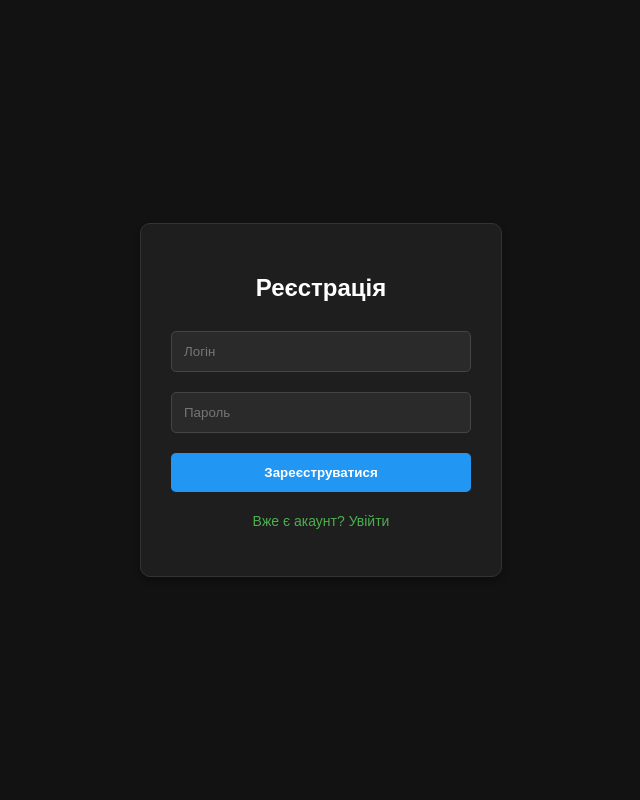
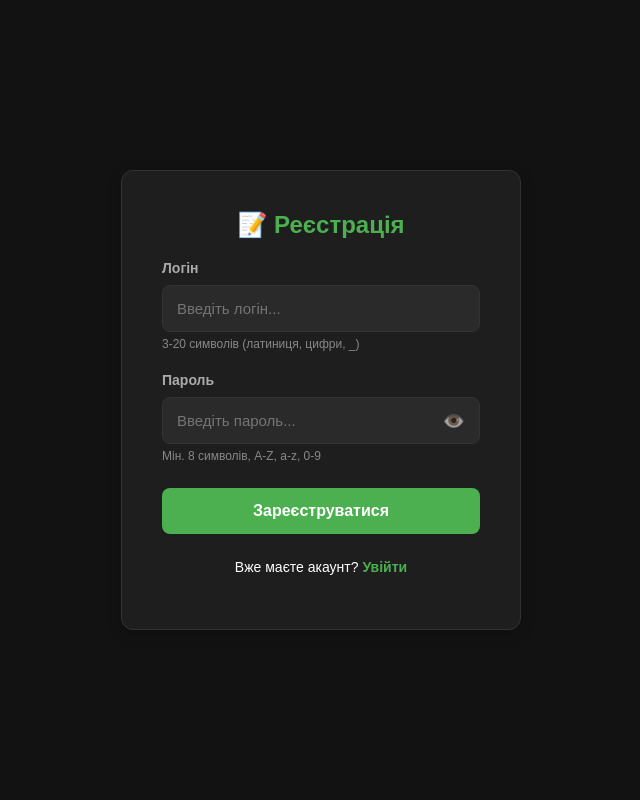
Before and after one commit to NekoHikka/Diplom, a Flask app: page /register in a window 1280 px wide. Shown: the whole page, without its empty margins (319-959 px from the left). Run offline with Flask 3, Linux system fonts and the light colour scheme; some libraries are stand-ins or nearby versions.

Commit message:
new register menu

```diff
--- a/app.py
+++ b/app.py
@@ -1,6 +1,7 @@
 import google.generativeai as genai
 from flask import session
 import os
+import re
 import requests
 import time
 from flask_wtf.csrf import CSRFProtect
@@ -111,12 +112,40 @@ def get_partner_id(user_id):
 def register():
     error = None
     if request.method == 'POST':
-        if User.query.filter_by(username=request.form['username']).first():
-            error = "Користувач вже існує!"
+        username = request.form['username'].strip()
+        password = request.form['password']
+
+        errors = [] # Створюємо порожній список для збору всіх помилок
+
+        # --- ВАЛІДАЦІЯ ЛОГІНА ---
+        if len(username) < 3 or len(username) > 20:
+            errors.append("Логін має містити від 3 до 20 символів.")
+        if not re.match(r"^[a-zA-Z0-9_]+$", username):
+            errors.append("Логін може містити лише латинські літери, цифри та нижнє підкреслення (_).")
+
+        # --- ВАЛІДАЦІЯ ПАРОЛЯ ---
+        if len(password) < 8:
+            errors.append("Пароль має містити щонайменше 8 символів.")
+        if not re.search(r"[A-Z]", password):
+            errors.append("Пароль має містити хоча б одну велику літеру.")
+        if not re.search(r"[a-z]", password):
+            errors.append("Пароль має містити хоча б одну малу літеру.")
+        if not re.search(r"[0-9]", password):
+            errors.append("Пароль має містити хоча б одну цифру.")
+
+        # Якщо список помилок НЕ порожній:
+        if errors:
+            # Склеюємо всі помилки в один текст через HTML-тег <br> (перенесення рядка)
+            error = "<br>• ".join(["Виправте наступні помилки:"] + errors)
         else:
-            db.session.add(User(username=request.form['username'], password=generate_password_hash(request.form['password'])))
-            db.session.commit()
-            return redirect(url_for('login'))
+            # Якщо все ідеально, перевіряємо чи вільний нікнейм у базі
+            if User.query.filter_by(username=username).first():
+                error = "Цей логін вже зайнятий! Придумайте інший."
+            else:
+                db.session.add(User(username=username, password=generate_password_hash(password)))
+                db.session.commit()
+                return redirect(url_for('login'))
+
     return render_template('register.html', error=error)
 
 @app.route('/login', methods=['GET', 'POST'])
--- a/templates/register.html
+++ b/templates/register.html
@@ -3,15 +3,28 @@
   <head>
     <meta charset="UTF-8" />
     <title>Реєстрація - Розумні Фінанси</title>
-    <link
-      rel="icon"
-      type="image/png"
-      href="{{ url_for('static', filename='logo.png') }}"
-    />
+    <script>
+      if (localStorage.getItem("theme") === "light")
+        document.documentElement.setAttribute("data-theme", "light");
+    </script>
     <style>
+      :root {
+        --bg-color: #121212;
+        --card-bg: #1e1e1e;
+        --text-color: #ffffff;
+        --border-color: #333333;
+        --input-bg: #2a2a2a;
+      }
+      [data-theme="light"] {
+        --bg-color: #f4f4f9;
+        --card-bg: #ffffff;
+        --text-color: #333333;
+        --border-color: #dddddd;
+        --input-bg: #ffffff;
+      }
       body {
-        background-color: #121212;
-        color: #fff;
+        background-color: var(--bg-color);
+        color: var(--text-color);
         font-family: Arial, sans-serif;
         display: flex;
         justify-content: center;
@@ -20,60 +33,161 @@
         margin: 0;
       }
       .card {
-        background: #1e1e1e;
-        padding: 30px;
-        border-radius: 10px;
-        border: 1px solid #333;
-        text-align: center;
-        width: 300px;
-        box-shadow: 0 4px 6px rgba(0, 0, 0, 0.3);
+        background-color: var(--card-bg);
+        padding: 40px;
+        border-radius: 12px;
+        border: 1px solid var(--border-color);
+        width: 100%;
+        max-width: 400px;
+        box-shadow: 0 4px 15px rgba(0, 0, 0, 0.2);
+        box-sizing: border-box;
+      }
+      .btn {
+        padding: 14px;
+        border: none;
+        border-radius: 8px;
+        cursor: pointer;
+        font-weight: bold;
+        width: 100%;
+        margin-top: 25px;
+        color: white;
+        background-color: #4caf50;
+        font-size: 16px;
+        transition: 0.2s;
+      }
+      .btn:hover {
+        background-color: #45a049;
+      }
+
+      .input-group {
+        margin-top: 20px;
+        text-align: left;
+      }
+      .input-wrapper {
+        position: relative;
+        margin-top: 8px;
       }
       input {
         width: 100%;
-        padding: 12px;
-        margin: 10px 0;
-        border-radius: 5px;
-        border: 1px solid #444;
-        background: #2a2a2a;
-        color: white;
+        padding: 14px;
+        padding-right: 45px;
+        border-radius: 8px;
+        border: 1px solid var(--border-color);
+        background: var(--input-bg);
+        color: var(--text-color);
         box-sizing: border-box;
+        font-size: 15px;
+        outline: none;
+        transition: border-color 0.2s;
       }
-      .btn {
-        width: 100%;
-        padding: 12px;
-        background: #2196f3;
-        color: white;
-        border: none;
-        border-radius: 5px;
+      input:focus {
+        border-color: #4caf50;
+      }
+
+      /* Іконка ока */
+      .eye-icon {
+        position: absolute;
+        right: 15px;
+        top: 50%;
+        transform: translateY(-50%);
         cursor: pointer;
-        font-weight: bold;
-        margin-top: 10px;
+        font-size: 18px;
+        user-select: none;
+        opacity: 0.6;
+        transition: 0.2s;
       }
-      .btn:hover {
-        opacity: 0.8;
+      .eye-icon:hover {
+        opacity: 1;
       }
-      a {
-        color: #4caf50;
-        text-decoration: none;
+
+      /* Блок з помилками */
+      .error-box {
+        background-color: rgba(255, 77, 77, 0.1);
+        color: #ff4d4d;
+        padding: 15px;
+        border-radius: 8px;
+        border: 1px solid rgba(255, 77, 77, 0.3);
+        margin-bottom: 25px;
         font-size: 14px;
+        line-height: 1.6;
+        text-align: left;
       }
     </style>
   </head>
   <body>
-    <div class="card">
-      <h2>Реєстрація</h2>
+    <div class="card" style="text-align: center">
+      <h2 style="color: #4caf50; margin-top: 0">📝 Реєстрація</h2>
+
       {% if error %}
-      <p style="color: #ff4d4d; font-size: 14px">{{ error }}</p>
+      <div class="error-box">{{ error | safe }}</div>
       {% endif %}
 
-      <form action="/register" method="POST">
+      <form method="POST">
         <input type="hidden" name="csrf_token" value="{{ csrf_token() }}" />
-        <input type="text" name="username" placeholder="Логін" required />
-        <input type="password" name="password" placeholder="Пароль" required />
+
+        <div class="input-group">
+          <label style="font-size: 14px; color: #aaa; font-weight: bold"
+            >Логін</label
+          >
+          <div class="input-wrapper">
+            <input
+              type="text"
+              name="username"
+              placeholder="Введіть логін..."
+              required
+            />
+          </div>
+          <div style="font-size: 12px; color: #888; margin-top: 5px">
+            3-20 символів (латиниця, цифри, _)
+          </div>
+        </div>
+
+        <div class="input-group">
+          <label style="font-size: 14px; color: #aaa; font-weight: bold"
+            >Пароль</label
+          >
+          <div class="input-wrapper">
+            <input
+              type="password"
+              name="password"
+              id="password"
+              placeholder="Введіть пароль..."
+              required
+            />
+            <span
+              class="eye-icon"
+              onclick="togglePassword()"
+              title="Показати/Сховати пароль"
+              >👁️</span
+            >
+          </div>
+          <div style="font-size: 12px; color: #888; margin-top: 5px">
+            Мін. 8 символів, A-Z, a-z, 0-9
+          </div>
+        </div>
+
         <button type="submit" class="btn">Зареєструватися</button>
       </form>
 
-      <p style="margin-top: 20px"><a href="/login">Вже є акаунт? Увійти</a></p>
+      <p style="margin-top: 25px; font-size: 14px">
+        Вже маєте акаунт?
+        <a
+          href="/login"
+          style="color: #4caf50; text-decoration: none; font-weight: bold"
+          >Увійти</a
+        >
+      </p>
     </div>
+
+    <script>
+      function togglePassword() {
+        const pwdInput = document.getElementById("password");
+        if (pwdInput.type === "password") {
+          pwdInput.type = "text";
+        } else {
+          pwdInput.type = "password";
+        }
+      }
+    </script>
   </body>
 </html>
```
